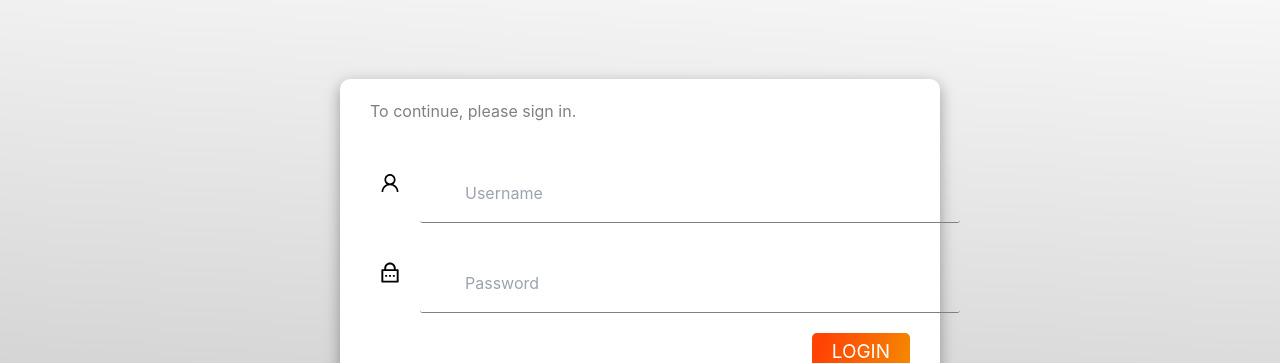
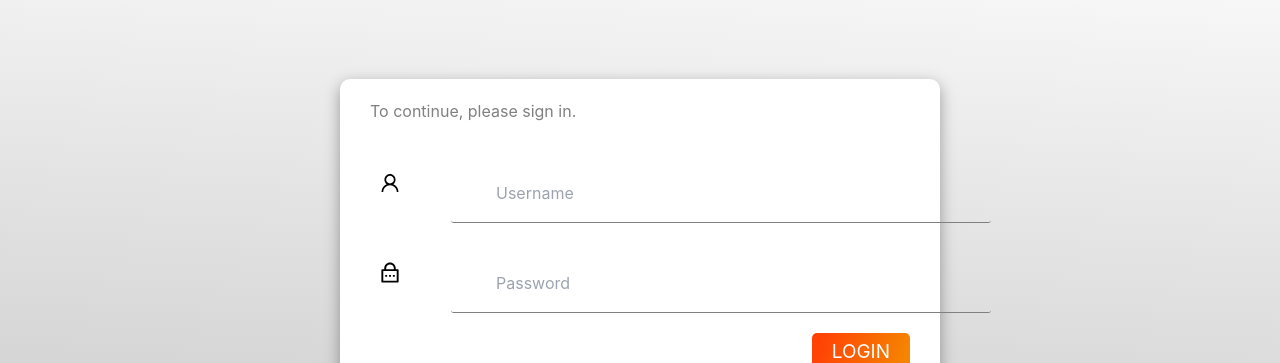
Before and after one commit to gulpinhenry/recipe-recommender, a React (Create React App) app in the folder recipe-recommender/: page /profile in a window 1280 px wide. Shown: the part 106-469 px from the top of the page. Built offline with nearby package versions, Linux system fonts and the light colour scheme.

Commit message:
minor ui improvements

```diff
--- a/recipe-recommender/src/Components/Profile/ProfileEdit.css
+++ b/recipe-recommender/src/Components/Profile/ProfileEdit.css
@@ -2,7 +2,7 @@
   display: flex;
   flex-wrap: wrap;
   padding: 5px;
-  padding-left: 45px;
+  padding-left: 15%;
   margin: 0;
   list-style: none;
   min-height: 50px;
@@ -19,7 +19,8 @@
   }
 
   .tag-title{
-    margin-left: 50px;
+    margin-left: 15%;
+    margin-bottom: 10px;
   }
 
   .tag-remove-button {
@@ -38,8 +39,8 @@
 
   input {
     margin-top: 10px;
-    margin-bottom: 20px;
-    margin-left: 50px;
+    margin-bottom: 30px;
+    margin-left: 15%;
     padding: 5px;
     padding-right: 150px;
     border: 1px solid #ccc;
@@ -59,6 +60,10 @@
     width: 100px;
   }
 
+  .backtrack-button {
+    margin-left: 16%
+  }
+
   .save-button:hover, .backtrack-button:hover {
     background-color: #0056b3;
   }
```
